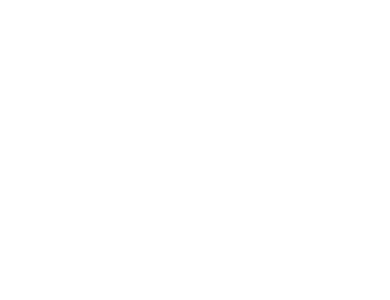
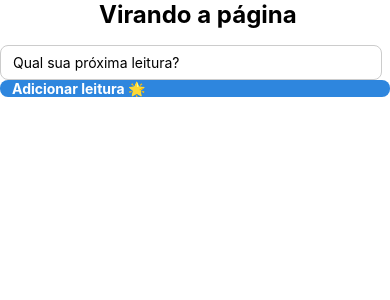
Before and after one commit to monica-manfrinato/to_be_read_app, a React Native app in the folder to_be_read_app/: screen / in a window 390 px wide. Shown: the top 300 px of the page. Built offline with nearby package versions, Linux system fonts and the light colour scheme.

Commit message:
Código inicial lista screen

```diff
--- a/to_be_read_app/package.json
+++ b/to_be_read_app/package.json
@@ -3,6 +3,7 @@
   "version": "1.0.0",
   "main": "index.js",
   "dependencies": {
+    "@react-native-async-storage/async-storage": "^3.1.1",
     "expo": "~57.0.17",
     "expo-status-bar": "~57.0.1",
     "react": "19.2.3",
--- a/to_be_read_app/src/screens/ListaLivrosScreen.js
+++ b/to_be_read_app/src/screens/ListaLivrosScreen.js
@@ -1,10 +1,45 @@
 import { useEffect, useState } from "react";
-import { StyleSheet, Text, TextInput, TouchableOpacity, View } from "react-native";
+import { StyleSheet, Text, TextInput, TouchableOpacity, View} from "react-native";
 import LivroItem from "../components/LivroItem"
 
 
-export default function ListaLivrosScreen (){
+export default function ListaLivrosScreen (
+){
 
+  const [tarefas, setTarefas] = useState([]);
+  const [textoInput, setTextoInput] = useState("");
+  const [carregando, setCarregando] = useState(true);
+  const [editarTarefa, setEditarTarefa] = useState(null);
+
+
+  function adicionarLeitura(){
+    const texto = textoInput.trim();
+     if (texto === "") return;
+
+    const novaTarefa = {
+      id: Date.now().toString(),
+      texto,
+      concluida: false,
+    };
+
+    setTarefas((tarefasAtuais) => [...tarefasAtuais, novaTarefa]);
+    setTextoInput("")
+
+  }
+  return(
+<View>
+    <Text style={styles.titulo}> Virando a página</Text>
+    <View>
+
+      <TextInput style={styles.input} placeholder="Qual sua próxima leitura?"/>
+      <TouchableOpacity
+          style={styles.botaoAdicionar}
+          onPress={adicionarLeitura}>
+        <Text style={styles.textoBotaoAdicionar}>Adicionar leitura 🌟</Text>
+      </TouchableOpacity>
+    </View>
+  </View>
+  )
 }
 
 const styles = StyleSheet.create({
```
Also changed, not shown: to_be_read_app/src/components/LivroItem.js (+8 -2 lines), 1 other file (tests, documents, lock files or other folders).
